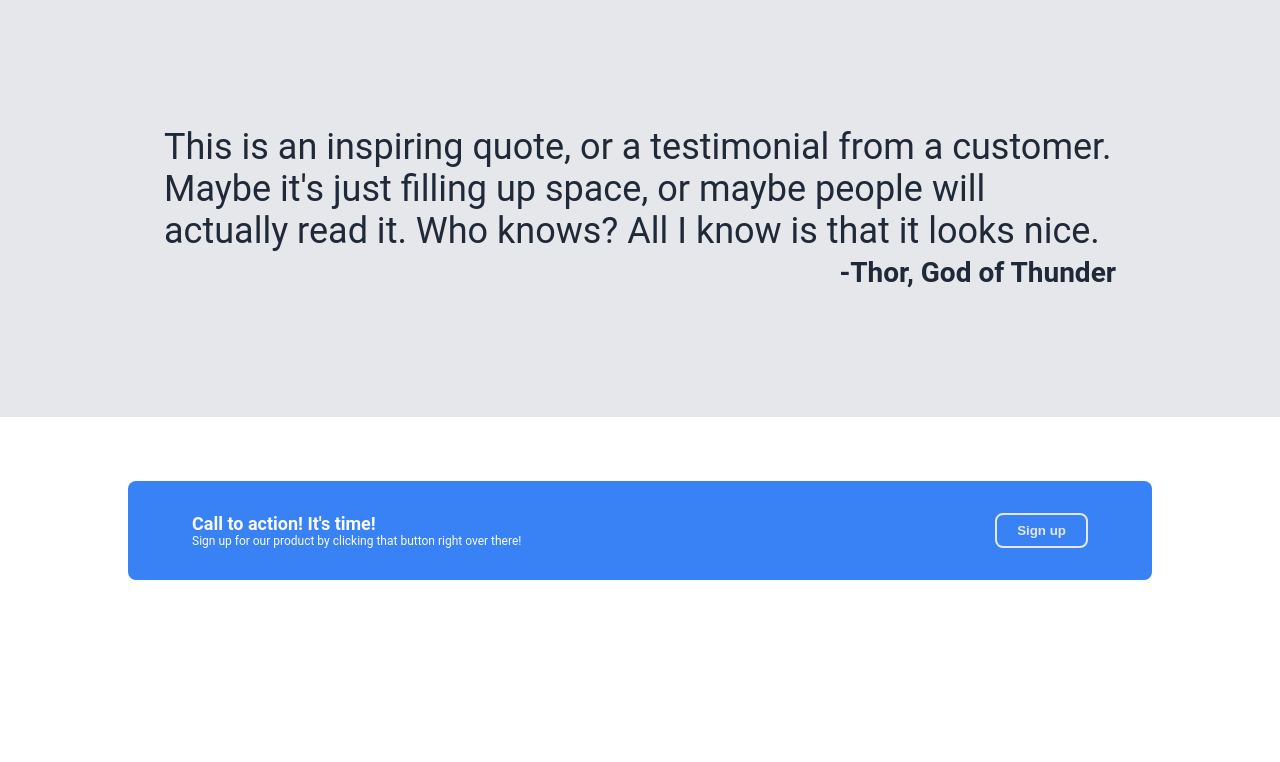
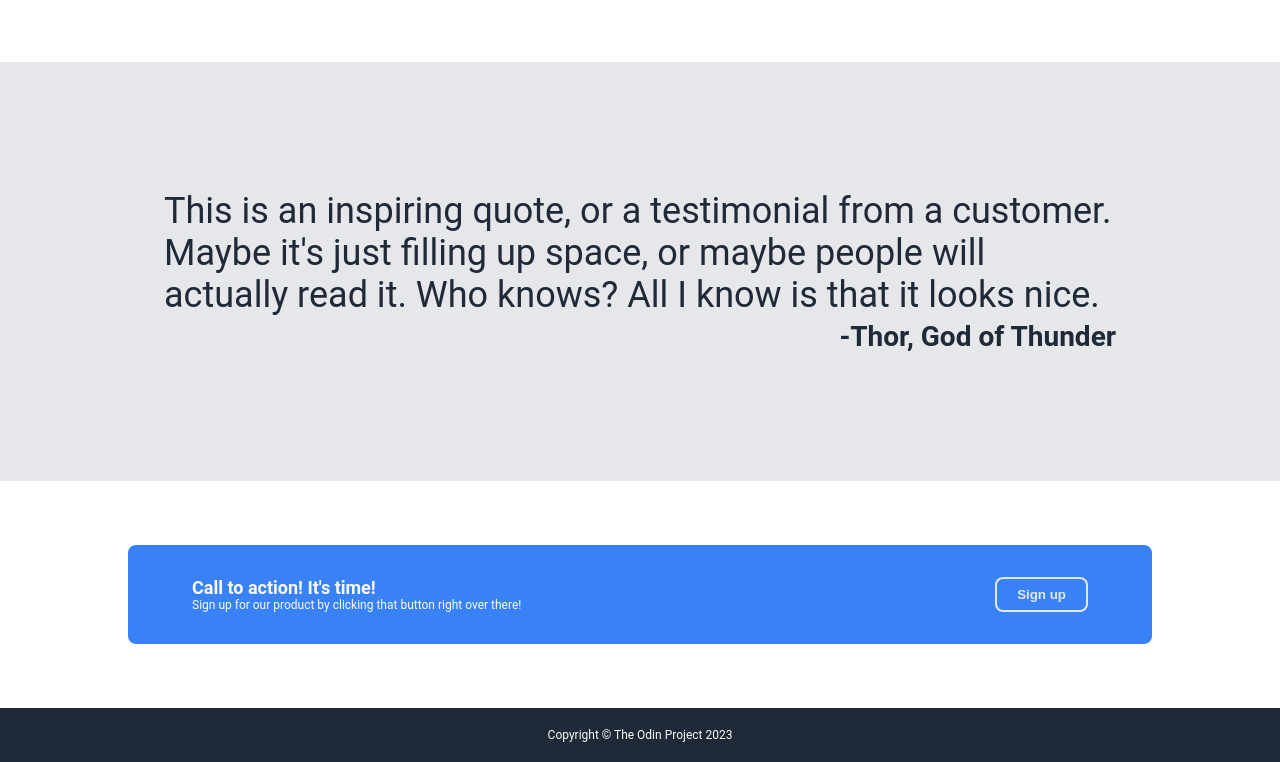
Before and after one commit to kuang-j-wei/flexbox-capstone, a plain HTML site: page index.html in a window 1280 px wide. Shown: the part 603-1365 px from the top of the page. Before the commit the page ends 1247 px from the top, so only its background shows below. Drawn offline with Linux system fonts and the light colour scheme.

Commit message:
Add footer section and space below cards

```diff
--- a/index.html
+++ b/index.html
@@ -83,5 +83,8 @@
             </button>
         </div>
     </div>
+    <div class="footer">
+        Copyright © The Odin Project 2023
+    </div>
 </body>
 </html>
--- a/style.css
+++ b/style.css
@@ -115,6 +115,7 @@ a {
     justify-content: space-between;
     gap: 20px;
     border: dotted;
+    margin-bottom: 64px;
 }
 
 .cards-container .card {
@@ -180,3 +181,12 @@ a {
     padding: 4px 20px;
     font-weight: bold;
 }
+
+.footer {
+    display: flex;
+    justify-content: center;
+    align-items: center;
+    padding: 20px;
+    background-color: #1F2937;
+    color: #F9FAF8;
+}
```
